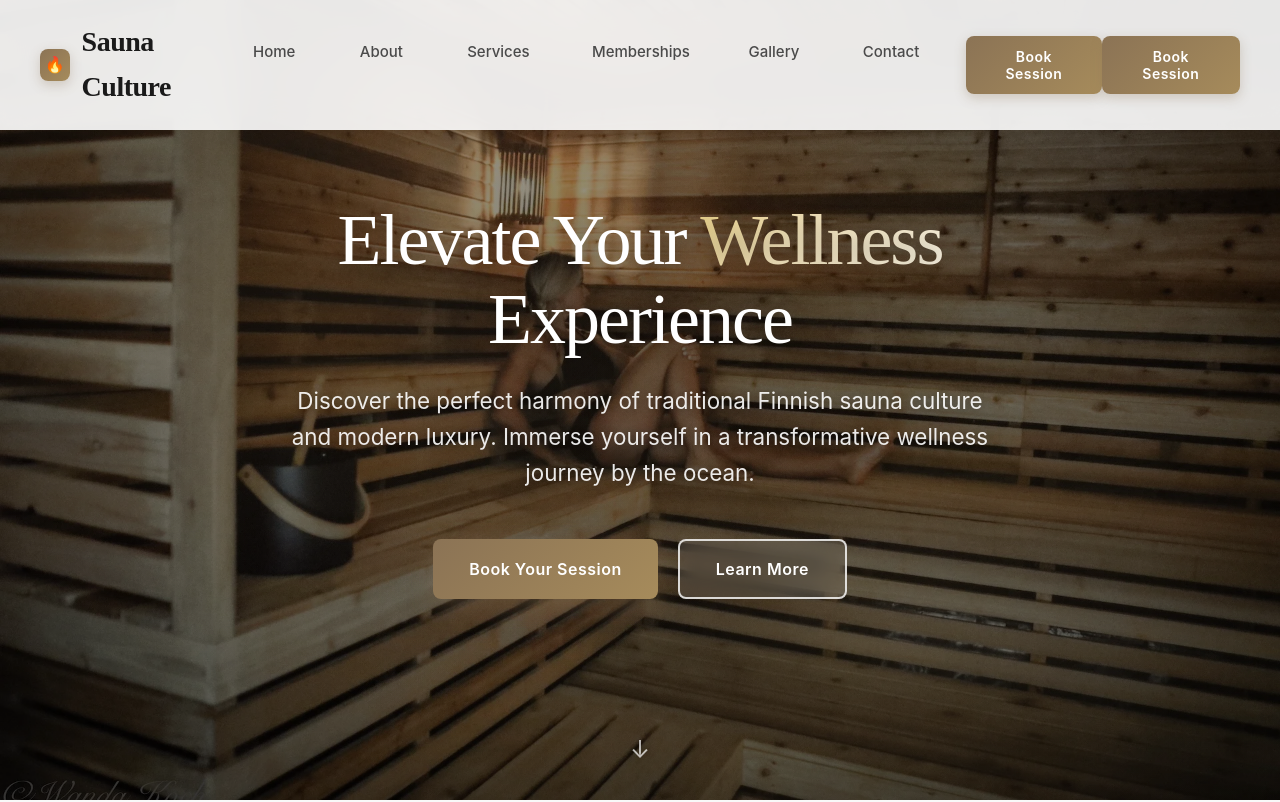
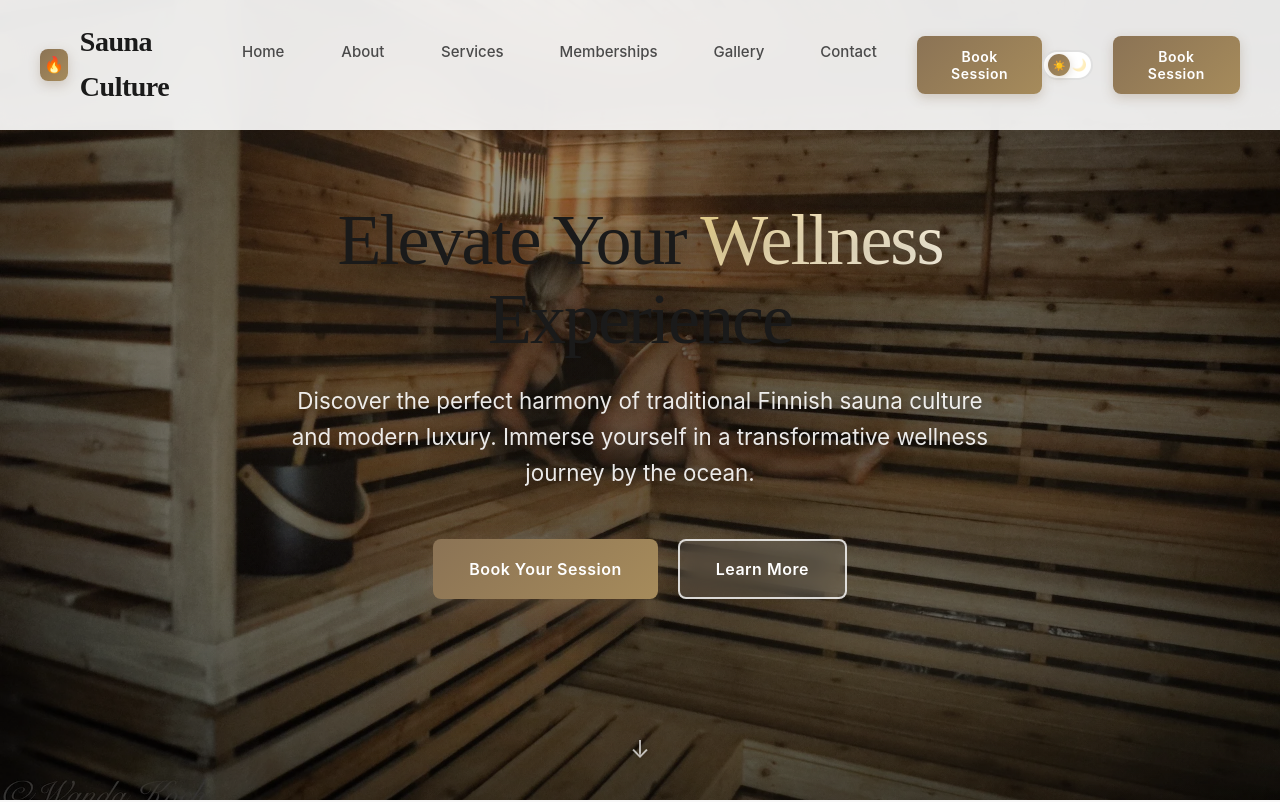
Before and after one commit to dickinsona19/SaunaCultureWeb, a React (Vite) app: page / in a window 1280 px wide. Shown: the top 802 px of the page. Built offline with nearby package versions, Linux system fonts and the light colour scheme.

Commit message:
Add Dark Mode Toggle to Sauna Website

```diff
--- a/src/App.jsx
+++ b/src/App.jsx
@@ -1,6 +1,7 @@
 import React from 'react';
 import { BrowserRouter as Router, Routes, Route } from 'react-router-dom';
-import styled from 'styled-components';
+import { ThemeProvider as StyledThemeProvider } from 'styled-components';
+import { ThemeProvider, useTheme } from './contexts/ThemeContext';
 import Header from './components/Header';
 import Hero from './components/Hero';
 import Information from './components/Information';
@@ -11,10 +12,12 @@
 import Footer from './components/Footer';
 import Memberships from './components/Memberships';
 import GlobalStyles from './styles/GlobalStyles';
+import styled from 'styled-components';
 
 const AppContainer = styled.div`
   min-height: 100vh;
-  background: #fafafa;
+  background: ${props => props.theme.colors.background};
+  transition: all 0.3s cubic-bezier(0.4, 0, 0.2, 1);
 `;
 
 const HomePage = () => (
@@ -28,8 +31,11 @@
   </>
 );
 
-function App() {
+const AppContent = () => {
+  const theme = useTheme();
+
   return (
+    <StyledThemeProvider theme={theme}>
       <Router>
         <AppContainer>
           <GlobalStyles />
@@ -41,6 +47,15 @@
           <Footer />
         </AppContainer>
       </Router>
+    </StyledThemeProvider>
+  );
+};
+
+function App() {
+  return (
+    <ThemeProvider>
+      <AppContent />
+    </ThemeProvider>
   );
 }
 
--- a/src/components/BookingSection.jsx
+++ b/src/components/BookingSection.jsx
@@ -1,9 +1,10 @@
 import React, { useState } from 'react';
 import styled from 'styled-components';
+import { useTheme } from '../contexts/ThemeContext';
 
 const BookingContainer = styled.section`
   padding: 120px 0;
-  background: #fafafa;
+  background: ${props => props.theme.colors.background};
   position: relative;
 
   &::before {
@@ -40,7 +41,7 @@
 
 const SectionTitle = styled.h2`
   font-size: 3.5rem;
-  color: #1a1a1a;
+  color: ${props => props.theme.colors.textPrimary};
   margin-bottom: 1.5rem;
   font-weight: 500;
   position: relative;
@@ -64,7 +65,7 @@
 
 const SectionSubtitle = styled.p`
   font-size: 1.2rem;
-  color: #6a6a6a;
+  color: ${props => props.theme.colors.textSecondary};
   line-height: 1.6;
   font-weight: 400;
   margin-top: 2rem;
@@ -83,12 +84,13 @@
 `;
 
 const ServiceCard = styled.div`
-  background: white;
+  background: ${props => props.theme.colors.backgroundCard};
   border-radius: 16px;
   overflow: hidden;
-  box-shadow: 0 4px 20px rgba(0, 0, 0, 0.08);
+  box-shadow: 0 4px 20px ${props => props.theme.colors.shadow};
   transition: all 0.4s cubic-bezier(0.4, 0, 0.2, 1);
   position: relative;
+  border: 1px solid ${props => props.theme.colors.border};
 
   &::before {
     content: '';
@@ -105,7 +107,7 @@
 
   &:hover {
     transform: translateY(-12px);
-    box-shadow: 0 20px 60px rgba(0, 0, 0, 0.15);
+    box-shadow: 0 20px 60px ${props => props.theme.colors.shadowHover};
 
     &::before {
       opacity: 1;
@@ -156,13 +158,13 @@
 
 const CardTitle = styled.h3`
   font-size: 1.6rem;
-  color: #1a1a1a;
+  color: ${props => props.theme.colors.textPrimary};
   margin-bottom: 1rem;
   font-weight: 500;
 `;
 
 const CardDescription = styled.p`
-  color: #6a6a6a;
+  color: ${props => props.theme.colors.textSecondary};
   margin-bottom: 1.5rem;
   line-height: 1.6;
 `;
@@ -173,7 +175,7 @@
 
   li {
     padding: 10px 0;
-    color: #4a4a4a;
+    color: ${props => props.theme.colors.textMuted};
     position: relative;
     padding-left: 25px;
     font-weight: 500;
@@ -195,7 +197,7 @@
   align-items: center;
   margin-bottom: 1.5rem;
   padding: 20px;
-  background: #f8f8f8;
+  background: ${props => props.theme.colors.backgroundSecondary};
   border-radius: 12px;
 
   .price {
@@ -206,7 +208,7 @@
   }
 
   .duration {
-    color: #6a6a6a;
+    color: ${props => props.theme.colors.textSecondary};
     font-size: 0.9rem;
     font-weight: 500;
   }
@@ -309,6 +311,7 @@
 
 const BookingSection = () => {
   const [hoveredCard, setHoveredCard] = useState(null);
+  const theme = useTheme();
 
   const services = [
     {
--- a/src/components/Header.jsx
+++ b/src/components/Header.jsx
@@ -1,6 +1,8 @@
 import React, { useState, useEffect } from 'react';
 import { Link, useLocation } from 'react-router-dom';
 import styled from 'styled-components';
+import { useTheme } from '../contexts/ThemeContext';
+import ThemeToggle from './ThemeToggle';
 
 const HeaderContainer = styled.header`
   position: fixed;
@@ -9,16 +11,16 @@
   right: 0;
   z-index: 1000;
   background: ${props => props.scrolled
-    ? 'rgba(255, 255, 255, 0.95)'
-    : 'rgba(255, 255, 255, 0.9)'};
+    ? props.theme.colors.backgroundOverlay
+    : props.theme.colors.backgroundOverlay};
   backdrop-filter: blur(20px);
   border-bottom: ${props => props.scrolled
-    ? '1px solid rgba(139, 115, 85, 0.1)'
+    ? `1px solid ${props.theme.colors.border}`
     : 'none'};
   transition: all 0.4s cubic-bezier(0.4, 0, 0.2, 1);
   padding: 0;
   box-shadow: ${props => props.scrolled
-    ? '0 4px 20px rgba(0, 0, 0, 0.08)'
+    ? `0 4px 20px ${props.theme.colors.shadow}`
     : 'none'};
 `;
 
@@ -52,7 +54,7 @@
     font-family: 'Playfair Display', serif;
     font-size: 28px;
     font-weight: 600;
-    color: #1a1a1a;
+    color: ${props => props.theme.colors.textPrimary};
     letter-spacing: -0.5px;
   }
 
@@ -99,20 +101,20 @@
     right: ${props => props.isOpen ? '0' : '-100%'};
     width: 80%;
     height: 100vh;
-    background: white;
+    background: ${props => props.theme.colors.backgroundCard};
     flex-direction: column;
     justify-content: center;
     align-items: center;
     transition: right 0.4s cubic-bezier(0.4, 0, 0.2, 1);
     z-index: 999;
-    box-shadow: -10px 0 30px rgba(0, 0, 0, 0.1);
+    box-shadow: -10px 0 30px ${props => props.theme.colors.shadow};
     gap: 30px;
   }
 `;
 
 const NavLink = styled.li`
   a {
-    color: #4a4a4a;
+    color: ${props => props.theme.colors.textMuted};
     font-weight: 500;
     font-size: 15px;
     padding: 8px 16px;
@@ -148,6 +150,12 @@
       padding: 15px 20px;
     }
   }
+`;
+
+const HeaderActions = styled.div`
+  display: flex;
+  align-items: center;
+  gap: 20px;
 `;
 
 const CTAButton = styled.button`
@@ -190,7 +198,7 @@
 const MobileToggle = styled.button`
   display: none;
   background: none;
-  color: #1a1a1a;
+  color: ${props => props.theme.colors.textPrimary};
   font-size: 24px;
   z-index: 1001;
   padding: 8px;
@@ -220,6 +228,7 @@
   const [isOpen, setIsOpen] = useState(false);
   const [scrolled, setScrolled] = useState(false);
   const location = useLocation();
+  const theme = useTheme();
 
   useEffect(() => {
     const handleScroll = () => {
@@ -279,9 +288,12 @@
           </MobileCTA>
         </NavLinks>
 
-        <CTAButton onClick={() => scrollToSection('booking')}>
-          Book Session
-        </CTAButton>
+        <HeaderActions>
+          <ThemeToggle />
+          <CTAButton onClick={() => scrollToSection('booking')}>
+            Book Session
+          </CTAButton>
+        </HeaderActions>
 
         <MobileToggle onClick={() => setIsOpen(!isOpen)}>
           {isOpen ? '✕' : '☰'}
--- a/src/components/Hero.jsx
+++ b/src/components/Hero.jsx
@@ -1,10 +1,15 @@
-import React, { useEffect, useState } from 'react';
+import React from 'react';
 import styled from 'styled-components';
+import { useTheme } from '../contexts/ThemeContext';
 
 const HeroSection = styled.section`
   min-height: 100vh;
-  background: linear-gradient(rgba(0, 0, 0, 0.4), rgba(0, 0, 0, 0.5)),
-              url('/BF3A9725-Edit-1.webp') center/cover;
+  background: linear-gradient(
+    ${props => props.theme.isDarkMode
+      ? 'rgba(0, 0, 0, 0.7), rgba(0, 0, 0, 0.8)'
+      : 'rgba(0, 0, 0, 0.4), rgba(0, 0, 0, 0.5)'
+    }),
+    url('/BF3A9725-Edit-1.webp') center/cover;
   display: flex;
   align-items: center;
   justify-content: center;
@@ -198,6 +203,8 @@
 `;
 
 const Hero = () => {
+  const theme = useTheme();
+
   const scrollToSection = (sectionId) => {
     const element = document.getElementById(sectionId);
     if (element) {
--- a/src/components/Information.jsx
+++ b/src/components/Information.jsx
@@ -1,9 +1,10 @@
-import React, { useEffect, useRef } from 'react';
+import React from 'react';
 import styled from 'styled-components';
+import { useTheme } from '../contexts/ThemeContext';
 
 const InfoContainer = styled.section`
   padding: 120px 0;
-  background: #f8f8f8;
+  background: ${props => props.theme.colors.backgroundSecondary};
   position: relative;
   overflow: hidden;
 `;
@@ -37,7 +38,7 @@
 
 const SectionTitle = styled.h2`
   font-size: 3.5rem;
-  color: #1a1a1a;
+  color: ${props => props.theme.colors.textPrimary};
   margin-bottom: 1.5rem;
   font-weight: 500;
   line-height: 1.2;
@@ -61,7 +62,7 @@
 
 const SectionDescription = styled.p`
   font-size: 1.2rem;
-  color: #6a6a6a;
+  color: ${props => props.theme.colors.textSecondary};
   line-height: 1.7;
   margin-bottom: 2.5rem;
   margin-top: 2rem;
@@ -73,7 +74,7 @@
 
   li {
     padding: 15px 0;
-    color: #4a4a4a;
+    color: ${props => props.theme.colors.textMuted};
     position: relative;
     padding-left: 35px;
     font-size: 1.1rem;
@@ -147,7 +148,7 @@
   border-radius: 20px;
   overflow: hidden;
   height: 550px;
-  box-shadow: 0 20px 60px rgba(0, 0, 0, 0.15);
+  box-shadow: 0 20px 60px ${props => props.theme.colors.shadowHover};
 
   &::before {
     content: '';
@@ -195,7 +196,7 @@
 
 const BenefitsTitle = styled.h3`
   font-size: 2.5rem;
-  color: #1a1a1a;
+  color: ${props => props.theme.colors.textPrimary};
   margin-bottom: 3rem;
   font-weight: 500;
 `;
@@ -207,14 +208,15 @@
 `;
 
 const BenefitCard = styled.div`
-  background: white;
+  background: ${props => props.theme.colors.backgroundCard};
   padding: 50px 35px;
   border-radius: 16px;
   text-align: center;
-  box-shadow: 0 8px 30px rgba(0, 0, 0, 0.08);
+  box-shadow: 0 8px 30px ${props => props.theme.colors.shadow};
   transition: all 0.4s cubic-bezier(0.4, 0, 0.2, 1);
   position: relative;
   overflow: hidden;
+  border: 1px solid ${props => props.theme.colors.border};
 
   &::before {
     content: '';
@@ -230,7 +232,7 @@
 
   &:hover {
     transform: translateY(-12px);
-    box-shadow: 0 20px 60px rgba(0, 0, 0, 0.15);
+    box-shadow: 0 20px 60px ${props => props.theme.colors.shadowHover};
 
     &::before {
       opacity: 1;
@@ -260,18 +262,20 @@
 
 const BenefitTitle = styled.h4`
   font-size: 1.4rem;
-  color: #1a1a1a;
+  color: ${props => props.theme.colors.textPrimary};
   margin-bottom: 1rem;
   font-weight: 500;
 `;
 
 const BenefitDescription = styled.p`
-  color: #6a6a6a;
+  color: ${props => props.theme.colors.textSecondary};
   line-height: 1.6;
   font-size: 1rem;
 `;
 
 const Information = () => {
+  const theme = useTheme();
+
   const benefits = [
     {
       icon: '💪',
--- /dev/null
+++ b/src/components/ThemeToggle.jsx
@@ -0,0 +1,78 @@
+import React from 'react';
+import styled from 'styled-components';
+import { useTheme } from '../contexts/ThemeContext';
+
+const ToggleContainer = styled.button`
+  position: relative;
+  width: 60px;
+  height: 30px;
+  background: ${props => props.theme.colors.backgroundCard};
+  border: 2px solid ${props => props.theme.colors.border};
+  border-radius: 15px;
+  cursor: pointer;
+  transition: all 0.3s cubic-bezier(0.4, 0, 0.2, 1);
+  display: flex;
+  align-items: center;
+  padding: 2px;
+
+  &:hover {
+    border-color: ${props => props.theme.colors.primary};
+    box-shadow: 0 4px 12px ${props => props.theme.colors.shadow};
+  }
+`;
+
+const ToggleSlider = styled.div`
+  position: absolute;
+  width: 22px;
+  height: 22px;
+  background: linear-gradient(135deg, #8b7355, #a68b5b);
+  border-radius: 50%;
+  transition: all 0.3s cubic-bezier(0.4, 0, 0.2, 1);
+  transform: translateX(${props => props.isDarkMode ? '28px' : '2px'});
+  display: flex;
+  align-items: center;
+  justify-content: center;
+  font-size: 10px;
+  color: white;
+  box-shadow: 0 2px 8px rgba(139, 115, 85, 0.3);
+
+  &:hover {
+    box-shadow: 0 4px 12px rgba(139, 115, 85, 0.4);
+  }
+`;
+
+const IconContainer = styled.div`
+  position: absolute;
+  width: 100%;
+  height: 100%;
+  display: flex;
+  align-items: center;
+  justify-content: space-between;
+  padding: 0 6px;
+  pointer-events: none;
+`;
+
+const Icon = styled.span`
+  font-size: 12px;
+  opacity: ${props => props.active ? '1' : '0.3'};
+  transition: opacity 0.3s ease;
+  color: ${props => props.theme.colors.textSecondary};
+`;
+
+const ThemeToggle = () => {
+  const { isDarkMode, toggleTheme } = useTheme();
+
+  return (
+    <ToggleContainer onClick={toggleTheme} aria-label="Toggle theme">
+      <IconContainer>
+        <Icon active={!isDarkMode}>☀️</Icon>
+        <Icon active={isDarkMode}>🌙</Icon>
+      </IconContainer>
+      <ToggleSlider isDarkMode={isDarkMode}>
+        {isDarkMode ? '🌙' : '☀️'}
+      </ToggleSlider>
+    </ToggleContainer>
+  );
+};
+
+export default ThemeToggle;
--- /dev/null
+++ b/src/contexts/ThemeContext.jsx
@@ -0,0 +1,73 @@
+import React, { createContext, useContext, useState, useEffect } from 'react';
+
+const ThemeContext = createContext();
+
+export const useTheme = () => {
+  const context = useContext(ThemeContext);
+  if (!context) {
+    throw new Error('useTheme must be used within a ThemeProvider');
+  }
+  return context;
+};
+
+export const ThemeProvider = ({ children }) => {
+  const [isDarkMode, setIsDarkMode] = useState(() => {
+    // Check localStorage first, then system preference
+    const savedTheme = localStorage.getItem('theme');
+    if (savedTheme) {
+      return savedTheme === 'dark';
+    }
+    return window.matchMedia('(prefers-color-scheme: dark)').matches;
+  });
+
+  useEffect(() => {
+    localStorage.setItem('theme', isDarkMode ? 'dark' : 'light');
+
+    // Update document class for CSS targeting
+    if (isDarkMode) {
+      document.documentElement.classList.add('dark');
+    } else {
+      document.documentElement.classList.remove('dark');
+    }
+  }, [isDarkMode]);
+
+  const toggleTheme = () => {
+    setIsDarkMode(prev => !prev);
+  };
+
+  const theme = {
+    isDarkMode,
+    toggleTheme,
+    colors: {
+      // Background colors
+      background: isDarkMode ? '#0a0a0a' : '#fafafa',
+      backgroundSecondary: isDarkMode ? '#1a1a1a' : '#f8f8f8',
+      backgroundCard: isDarkMode ? '#2a2a2a' : '#ffffff',
+      backgroundOverlay: isDarkMode ? 'rgba(0, 0, 0, 0.8)' : 'rgba(255, 255, 255, 0.9)',
+
+      // Text colors
+      textPrimary: isDarkMode ? '#ffffff' : '#1a1a1a',
+      textSecondary: isDarkMode ? '#b0b0b0' : '#6a6a6a',
+      textMuted: isDarkMode ? '#888888' : '#4a4a4a',
+
+      // Brand colors (remain consistent)
+      primary: '#8b7355',
+      primaryLight: '#a68b5b',
+      accent: '#d4af37',
+
+      // Border colors
+      border: isDarkMode ? '#3a3a3a' : '#e0e0e0',
+      borderLight: isDarkMode ? '#2a2a2a' : '#f0f0f0',
+
+      // Shadow colors
+      shadow: isDarkMode ? 'rgba(0, 0, 0, 0.5)' : 'rgba(0, 0, 0, 0.08)',
+      shadowHover: isDarkMode ? 'rgba(0, 0, 0, 0.7)' : 'rgba(0, 0, 0, 0.15)',
+    }
+  };
+
+  return (
+    <ThemeContext.Provider value={theme}>
+      {children}
+    </ThemeContext.Provider>
+  );
+};
--- a/src/styles/GlobalStyles.js
+++ b/src/styles/GlobalStyles.js
@@ -9,15 +9,20 @@
     box-sizing: border-box;
   }
 
+  html {
+    transition: background-color 0.3s ease, color 0.3s ease;
+  }
+
   body {
     font-family: 'Inter', sans-serif;
     line-height: 1.6;
-    color: #1a1a1a;
+    color: ${props => props.theme.colors.textPrimary};
     overflow-x: hidden;
     scroll-behavior: smooth;
-    background: #fafafa;
+    background: ${props => props.theme.colors.background};
     -webkit-font-smoothing: antialiased;
     -moz-osx-font-smoothing: grayscale;
+    transition: all 0.3s cubic-bezier(0.4, 0, 0.2, 1);
   }
 
   h1, h2, h3, h4, h5, h6 {
@@ -26,12 +31,13 @@
     line-height: 1.2;
     margin-bottom: 1rem;
     letter-spacing: -0.02em;
+    color: ${props => props.theme.colors.textPrimary};
   }
 
   p {
     margin-bottom: 1rem;
     font-weight: 400;
-    color: #4a4a4a;
+    color: ${props => props.theme.colors.textMuted};
   }
 
   a {
@@ -64,7 +70,7 @@
   }
 
   ::-webkit-scrollbar-track {
-    background: #f1f1f1;
+    background: ${props => props.theme.colors.backgroundSecondary};
     border-radius: 4px;
   }
 
@@ -184,25 +190,31 @@
   }
 
   .glass-effect {
-    background: rgba(255, 255, 255, 0.1);
+    background: ${props => props.theme.isDarkMode
+      ? 'rgba(255, 255, 255, 0.05)'
+      : 'rgba(255, 255, 255, 0.1)'};
     backdrop-filter: blur(20px);
-    border: 1px solid rgba(255, 255, 255, 0.2);
+    border: 1px solid ${props => props.theme.isDarkMode
+      ? 'rgba(255, 255, 255, 0.1)'
+      : 'rgba(255, 255, 255, 0.2)'};
   }
 
   .shadow-luxury {
     box-shadow:
-      0 4px 20px rgba(0, 0, 0, 0.08),
-      0 1px 3px rgba(0, 0, 0, 0.1);
+      0 4px 20px ${props => props.theme.colors.shadow},
+      0 1px 3px ${props => props.theme.colors.shadow};
   }
 
   .shadow-luxury-hover {
     box-shadow:
-      0 12px 40px rgba(0, 0, 0, 0.15),
-      0 4px 12px rgba(0, 0, 0, 0.1);
+      0 12px 40px ${props => props.theme.colors.shadowHover},
+      0 4px 12px ${props => props.theme.colors.shadow};
   }
 
   .text-shadow-soft {
-    text-shadow: 0 2px 8px rgba(0, 0, 0, 0.1);
+    text-shadow: 0 2px 8px ${props => props.theme.isDarkMode
+      ? 'rgba(0, 0, 0, 0.5)'
+      : 'rgba(0, 0, 0, 0.1)'};
   }
 
   .section-padding {
@@ -224,7 +236,7 @@
   /* Selection */
   ::selection {
     background: rgba(139, 115, 85, 0.2);
-    color: #1a1a1a;
+    color: ${props => props.theme.colors.textPrimary};
   }
 
   /* Smooth transitions for all interactive elements */
@@ -234,6 +246,11 @@
   textarea {
     transition: all 0.3s cubic-bezier(0.4, 0, 0.2, 1);
   }
+
+  /* Dark mode specific styles */
+  .dark {
+    color-scheme: dark;
+  }
 `;
 
 export default GlobalStyles;
```
Lines whose indentation alone changed are shown as unchanged.
